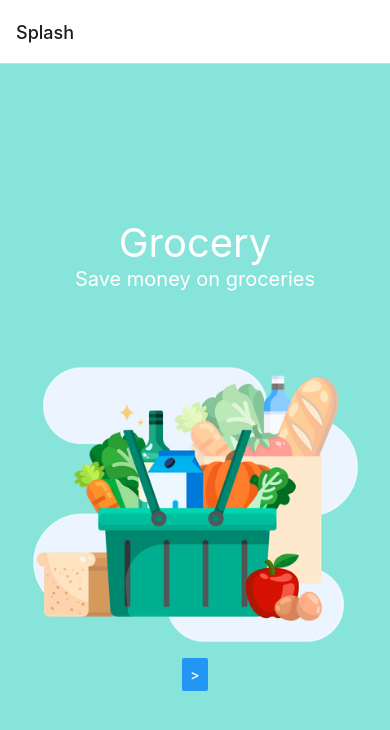
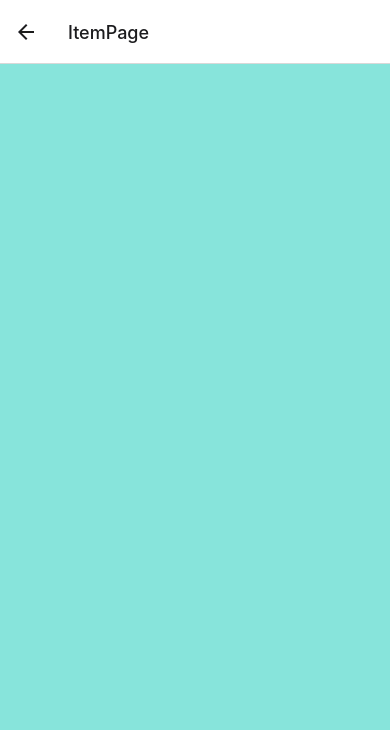
Before and after one commit to aaronchan73/sarap, a React Native app: screen /ItemPage in a window 390 px wide. Shown: the top 730 px of the page. Built offline with nearby package versions, Linux system fonts and the light colour scheme.

Commit message:
Edits + sarap!

```diff
--- a/App.js
+++ b/App.js
@@ -1,6 +1,7 @@
 import React from "react";
 import GroceryList from "./components/GroceryList";
 import Splash from "./components/Splash";
+import ItemPage from "./components/ItemPage";
 import { NavigationContainer } from "@react-navigation/native";
 import { createNativeStackNavigator } from "@react-navigation/native-stack";
 
@@ -12,6 +13,7 @@ export default function App() {
       <Stack.Navigator>
         <Stack.Screen name="Splash" component={Splash} />
         <Stack.Screen name="GroceryList" component={GroceryList} />
+        <Stack.Screen name="ItemPage" component={ItemPage} />
       </Stack.Navigator>
     </NavigationContainer>
   );
--- a/components/Item.js
+++ b/components/Item.js
@@ -8,7 +8,7 @@ const Item = ({ name }) => {
       <Button
         style={styles.button}
         title=">"
-        onPress={() => navigation.navigate("GroceryList")}
+        onPress={() => navigation.navigate("ItemPage")}
       />
     </View>
   );
--- /dev/null
+++ b/components/ItemPage.js
@@ -0,0 +1,21 @@
+import React from "react";
+import { View, StyleSheet } from "react-native";
+
+const ItemPage = () => {
+  return <View style={styles.container}></View>;
+};
+
+const styles = StyleSheet.create({
+  title: {
+    color: "white",
+    fontSize: 40,
+  },
+  container: {
+    flex: 1,
+    backgroundColor: "#87E4DB",
+    alignItems: "center",
+    justifyContent: "center",
+  },
+});
+
+export default ItemPage;
--- a/components/Splash.js
+++ b/components/Splash.js
@@ -5,7 +5,7 @@ import splashArt from "../assets/splash_art.png";
 const Home = ({ navigation }) => {
   return (
     <View style={styles.container}>
-      <Text style={styles.title}>Grocery</Text>
+      <Text style={styles.title}>Sarap</Text>
       <Text style={styles.caption}>Save money on groceries</Text>
       <Image source={splashArt} style={styles.splash_art} />
       <Button
```
